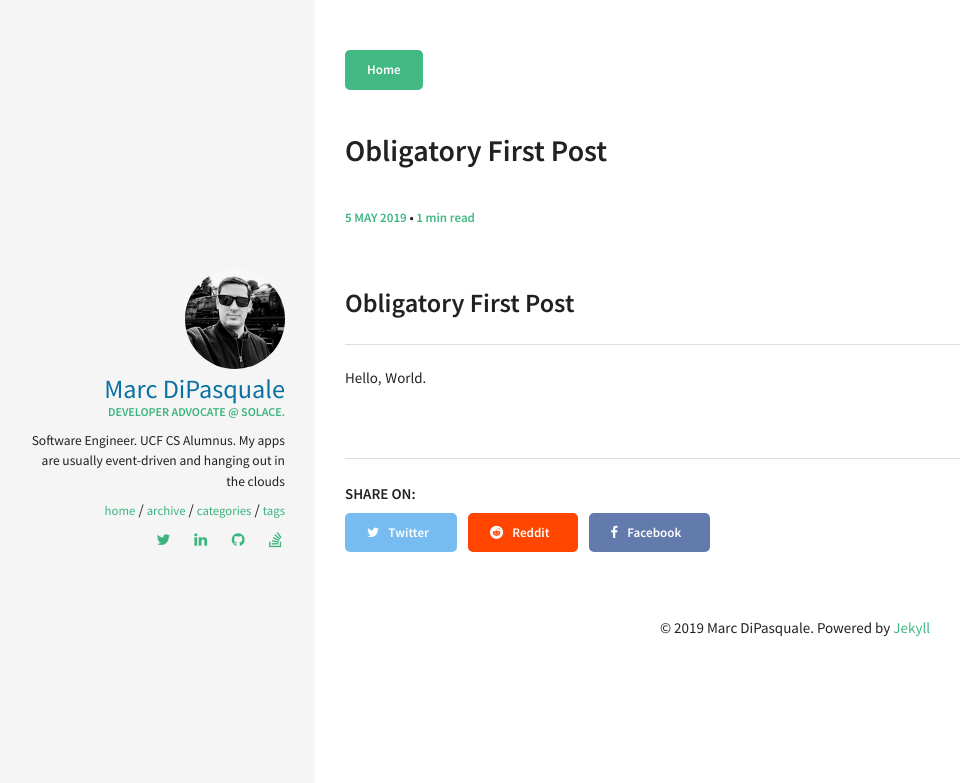
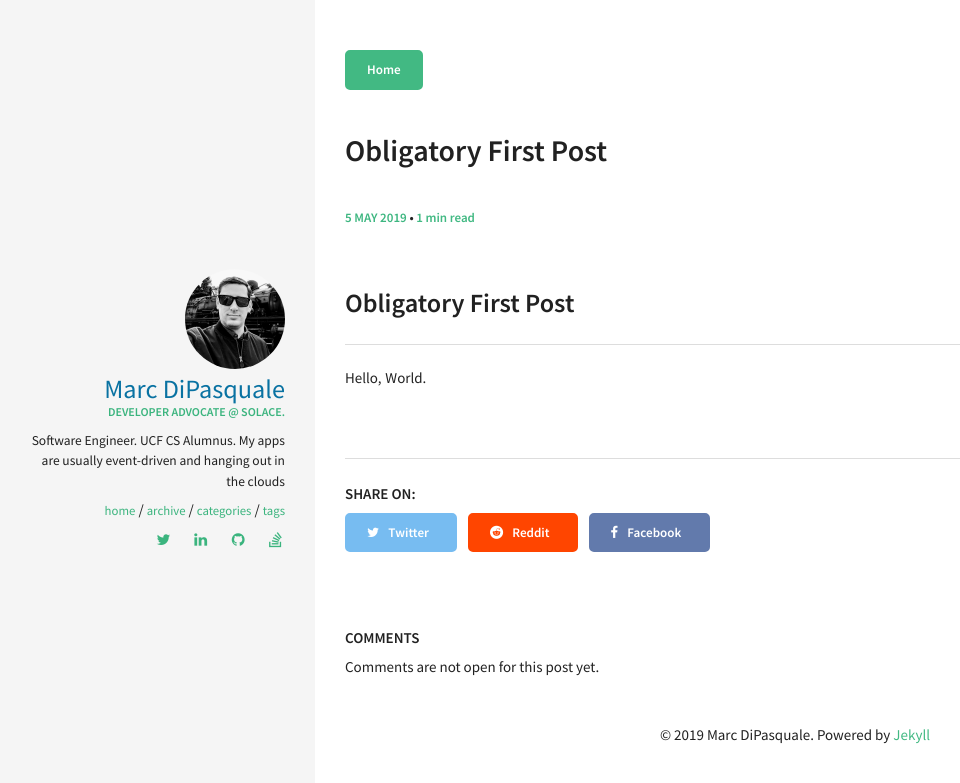
Before and after one commit to Mrc0113/mrc0113.github.io, a Jekyll site: the page built from _posts/2019-05-05-hello-world.md, in a window 1280 px wide. Shown: the top 783 px of the page, without its empty margins (5-965 px from the left). Built offline with Jekyll 4.4.1, drawn with Linux system fonts in a browser that asks for light colours; nearby versions of some CDN libraries.

Commit message:
Add github comments

```diff
--- a/_config.yml
+++ b/_config.yml
@@ -8,7 +8,8 @@ email:
 description: marcd.dev site powered by jekyll.
 url: https://marcd.dev  # the base hostname & protocol for your site
 keywords: ["software","developer","programming","devops","cloud native","java","spring cloud","messaging","blog","jekyll"]
-
+# Repo that will contain issue comments for blog posts
+github_comments_repository: Mrc0113/mrc0113.github.io
 #
 ###################################
 # Jekyll configuration
--- /dev/null
+++ b/_includes/github_comments.html
@@ -0,0 +1,51 @@
+{% if page.github_comments_issueid and site.github_comments_repository %}
+
+<!-- Github comments was implemted with the help of:
+	Blog: https://dc25.github.io/myBlog/2017/06/24/using-github-comments-in-a-jekyll-blog.html
+	Repo: https://github.com/dc25/minimaWithGithubComments
+	LICENSE:
+	The MIT License (MIT)
+
+	Copyright (c) 2016-present Parker Moore and the minima contributors
+
+	Permission is hereby granted, free of charge, to any person obtaining a copy
+	of this software and associated documentation files (the "Software"), to deal
+	in the Software without restriction, including without limitation the rights
+	to use, copy, modify, merge, publish, distribute, sublicense, and/or sell
+	copies of the Software, and to permit persons to whom the Software is
+	furnished to do so, subject to the following conditions:
+
+	The above copyright notice and this permission notice shall be included in
+	all copies or substantial portions of the Software.
+
+	THE SOFTWARE IS PROVIDED "AS IS", WITHOUT WARRANTY OF ANY KIND, EXPRESS OR
+	IMPLIED, INCLUDING BUT NOT LIMITED TO THE WARRANTIES OF MERCHANTABILITY,
+	FITNESS FOR A PARTICULAR PURPOSE AND NONINFRINGEMENT. IN NO EVENT SHALL THE
+	AUTHORS OR COPYRIGHT HOLDERS BE LIABLE FOR ANY CLAIM, DAMAGES OR OTHER
+	LIABILITY, WHETHER IN AN ACTION OF CONTRACT, TORT OR OTHERWISE, ARISING FROM,
+	OUT OF OR IN CONNECTION WITH THE SOFTWARE OR THE USE OR OTHER DEALINGS IN
+	THE SOFTWARE. -->
+
+<div id="gh-comments">
+    <br/><br/>
+    <h6>COMMENTS</h6>
+    <div id="gh-comments-list"></div>
+</div>
+
+<script
+  src="https://code.jquery.com/jquery-3.2.1.min.js"
+  integrity="sha256-hwg4gsxgFZhOsEEamdOYGBf13FyQuiTwlAQgxVSNgt4="
+  crossorigin="anonymous"></script>
+
+<script src="{{ site.baseurl }}/js/github-comments.js"> </script>
+
+<script type="text/javascript">
+    DoGithubComments (
+        "{{ site.github_comments_repository }}" ,
+        "{{ page.github_comments_issueid }}"
+    );
+</script>
+
+<noscript>Please enable JavaScript to view comments.</noscript>
+
+{% endif %}
--- a/_layouts/post.html
+++ b/_layouts/post.html
@@ -68,7 +68,12 @@ layout: default
   </ul>
 </div><!-- end share-buttons -->
 
-{% if site.owner.disqus-shortname and page.comments == true %}
+<!--{% if site.owner.disqus-shortname and page.comments == true %}
 <div id="disqus_thread"></div>
 {% include disqus.html %}
-{% endif %}
+{% endif %}-->
+<div class="page-content">
+   <div class="wrapper">
+     {% include github_comments.html %}
+   </div>
+</div>
--- /dev/null
+++ b/_sass/gh-code.scss
@@ -0,0 +1,126 @@
+/**
+ * Code formatting
+ */
+.pl-c {
+  color: #6a737d;
+}
+
+.pl-c1,
+.pl-s .pl-v {
+  color: #005cc5;
+}
+
+.pl-e,
+.pl-en {
+  color: #6f42c1;
+}
+
+.pl-smi,
+.pl-s .pl-s1 {
+  color: #24292e;
+}
+
+.pl-ent {
+  color: #22863a;
+}
+
+.pl-k {
+  color: #d73a49;
+}
+
+.pl-s,
+.pl-pds,
+.pl-s .pl-pse .pl-s1,
+.pl-sr,
+.pl-sr .pl-cce,
+.pl-sr .pl-sre,
+.pl-sr .pl-sra {
+  color: #032f62;
+}
+
+.pl-v,
+.pl-smw {
+  color: #e36209;
+}
+
+.pl-bu {
+  color: #b31d28;
+}
+
+.pl-ii {
+  color: #fafbfc;
+  background-color: #b31d28;
+}
+
+.pl-c2 {
+  color: #fafbfc;
+  background-color: #d73a49;
+}
+
+.pl-c2::before {
+  content: "^M";
+}
+
+.pl-sr .pl-cce {
+  font-weight: bold;
+  color: #22863a;
+}
+
+.pl-ml {
+  color: #735c0f;
+}
+
+.pl-mh,
+.pl-mh .pl-en,
+.pl-ms {
+  font-weight: bold;
+  color: #005cc5;
+}
+
+.pl-mi {
+  font-style: italic;
+  color: #24292e;
+}
+
+.pl-mb {
+  font-weight: bold;
+  color: #24292e;
+}
+
+.pl-md {
+  color: #b31d28;
+  background-color: #ffeef0;
+}
+
+.pl-mi1 {
+  color: #22863a;
+  background-color: #f0fff4;
+}
+
+.pl-mc {
+  color: #e36209;
+  background-color: #ffebda;
+}
+
+.pl-mi2 {
+  color: #f6f8fa;
+  background-color: #005cc5;
+}
+
+.pl-mdr {
+  font-weight: bold;
+  color: #6f42c1;
+}
+
+.pl-ba {
+  color: #586069;
+}
+
+.pl-sg {
+  color: #959da5;
+}
+
+.pl-corl {
+  text-decoration: underline;
+  color: #032f62;
+}
--- /dev/null
+++ b/_sass/gh-comments.scss
@@ -0,0 +1,26 @@
+#gh-comments {
+  text-align: center;
+}
+
+#gh-comment {
+  text-align: left;
+  background-color:#E7E8E2;
+  border:1px solid #b3b3b3;
+  margin:2.5em 0;
+  padding:10px;
+}
+
+#gh-comment-hr {
+  border-top: inset 1px white;
+  margin: 8px 0px;
+}
+
+#gh-comment p {
+  margin:0px;
+}
+
+#gh-comment img {
+  display: inline;
+  vertical-align: middle;
+  margin: 2px 10px 2px 2px;
+}
--- /dev/null
+++ b/js/github-comments.js
@@ -0,0 +1,60 @@
+// use of ajax vs getJSON for headers use to get markdown (body vs body_html)
+
+function ShowComments(repo_name, comment_id, page_id)
+{
+    $.ajax({
+        url: "https://api.github.com/repos/" + repo_name + "/issues/" + comment_id + "/comments" + "?page=" + page_id,
+        headers: {Accept: "application/vnd.github.v3.html+json"},
+        dataType: "json",
+        success: function(comments, textStatus, jqXHR) {
+
+            if (1 == page_id) {
+                // post button
+                var url = "https://github.com/" + repo_name + "/issues/" + comment_id + "#new_comment_field";
+                $("#gh-comments-list").append("<form action='" + url + "' rel='nofollow'> <input type='submit' value='Comment using Github' /> </form>");
+            }
+
+            // Individual comments
+            $.each(comments, function(i, comment) {
+
+                var date = new Date(comment.created_at);
+
+                var t = "<div id='gh-comment'>";
+                t += "<img src='" + comment.user.avatar_url + "' width='24px'>";
+                t += "<b><a href='" + comment.user.html_url + "'>" + comment.user.login + "</a></b>";
+                t += " posted at ";
+                t += "<em>" + date.toUTCString() + "</em>";
+                t += "<div id='gh-comment-hr'></div>";
+                t += comment.body_html;
+                t += "</div>";
+                $("#gh-comments-list").append(t);
+            });
+
+            // Call recursively if there are more pages to display
+            var linksResponse = jqXHR.getResponseHeader("Link");
+            if (linksResponse) {
+                var entries = linksResponse.split(",");
+                for (var j=0; j<entries.length; j++)
+                {
+                    var entry = entries[j];
+                    if ("next" == entry.match(/rel="([^"]*)/)[1])
+                    {
+                        ShowComments(repo_name, comment_id, page_id+1);
+                        break;
+                    }
+                }
+            }
+        },
+        error: function() {
+            $("#gh-comments-list").append("Comments are not open for this post yet.");
+        }
+    });
+}
+
+function DoGithubComments(repo_name, comment_id)
+{
+    $(document).ready(function ()
+    {
+        ShowComments(repo_name, comment_id, 1);
+    });
+}
```
Also changed, not shown: _posts/2019-05-05-hello-world.md (+1 -0 lines).
